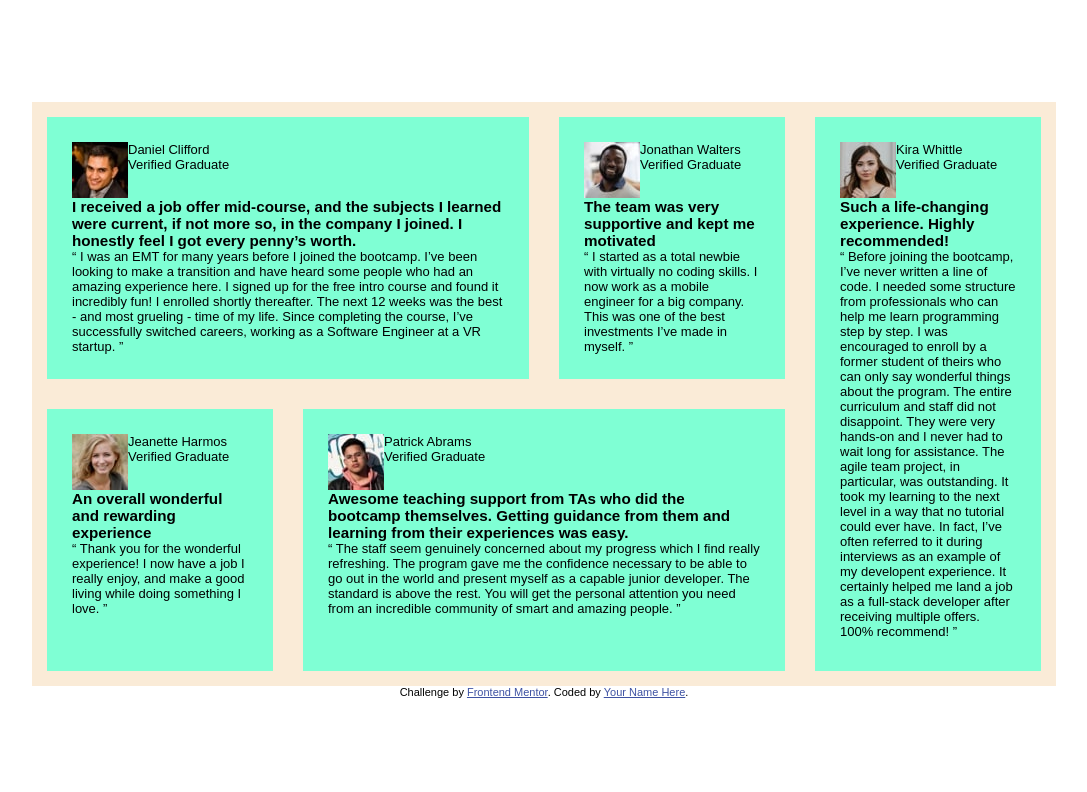
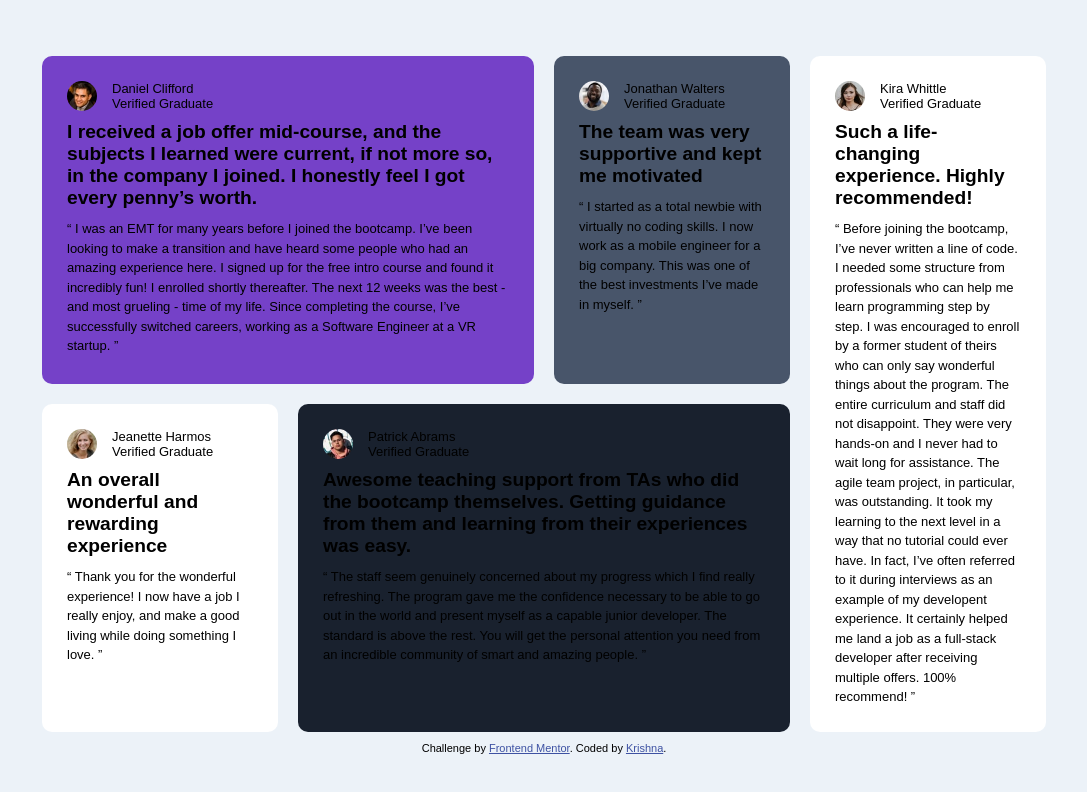
Before and after one commit to krishna-nayak/testimonials-grid-section-main, a plain HTML site: page index.html in a window 1280 px wide. Shown: the whole page, without its empty margins (96-1183 px from the left). Drawn offline with Linux system fonts and the light colour scheme.

Commit message:
color-fill

```diff
--- a/index.html
+++ b/index.html
@@ -25,17 +25,17 @@
             <div class="grid-container">
                 <div class="box1 design">
                     <div class="user">
-                        <img src="images/image-daniel.jpg" alt="Daniel-img" />
+                        <img src="images/image-daniel.jpg" alt="Daniel-img" class="image" />
                         <div class="name">
                             <p>Daniel Clifford</p>
                             <p>Verified Graduate</p>
                         </div>
                     </div>
-                    <h3>
+                    <h3 class="headline">
                         I received a job offer mid-course, and the subjects I learned were current, if not more so, in the company I joined. I
                         honestly feel I got every penny’s worth.
                     </h3>
-                    <p>
+                    <p class="text">
                         “ I was an EMT for many years before I joined the bootcamp. I’ve been looking to make a transition and have heard some people
                         who had an amazing experience here. I signed up for the free intro course and found it incredibly fun! I enrolled shortly
                         thereafter. The next 12 weeks was the best - and most grueling - time of my life. Since completing the course, I’ve
@@ -44,29 +44,29 @@
                 </div>
                 <div class="box2 design">
                     <div class="user">
-                        <img src="images/image-jonathan.jpg" alt="Daniel-img" />
+                        <img src="images/image-jonathan.jpg" alt="Daniel-img" class="image" />
                         <div class="name">
                             <p>Jonathan Walters</p>
                             <p>Verified Graduate</p>
                         </div>
                     </div>
-                    <h3>The team was very supportive and kept me motivated</h3>
-                    <p>
+                    <h3 class="headline">The team was very supportive and kept me motivated</h3>
+                    <p class="text">
                         “ I started as a total newbie with virtually no coding skills. I now work as a mobile engineer for a big company. This was one
                         of the best investments I’ve made in myself. ”
                     </p>
                 </div>
                 <div class="box3 design">
                     <div class="user">
-                        <img src="images/image-jeanette.jpg" alt="Daniel-img" />
+                        <img src="images/image-jeanette.jpg" alt="Daniel-img" class="image" />
                         <div class="name">
                             <p>Jeanette Harmos</p>
                             <p>Verified Graduate</p>
                         </div>
                     </div>
 
-                    <h3>An overall wonderful and rewarding experience</h3>
-                    <p>
+                    <h3 class="headline">An overall wonderful and rewarding experience</h3>
+                    <p class="text">
                         “ Thank you for the wonderful experience! I now have a job I really enjoy, and make a good living while doing something I
                         love. ”
                     </p>
@@ -74,17 +74,17 @@
 
                 <div class="box4 design">
                     <div class="user">
-                        <img src="images/image-patrick.jpg" alt="Daniel-img" />
+                        <img src="images/image-patrick.jpg" alt="Daniel-img" class="image" />
                         <div class="name">
                             <p>Patrick Abrams</p>
                             <p>Verified Graduate</p>
                         </div>
                     </div>
-                    <h3>
+                    <h3 class="headline">
                         Awesome teaching support from TAs who did the bootcamp themselves. Getting guidance from them and learning from their
                         experiences was easy.
                     </h3>
-                    <p>
+                    <p class="text">
                         “ The staff seem genuinely concerned about my progress which I find really refreshing. The program gave me the confidence
                         necessary to be able to go out in the world and present myself as a capable junior developer. The standard is above the rest.
                         You will get the personal attention you need from an incredible community of smart and amazing people. ”
@@ -92,14 +92,14 @@
                 </div>
                 <div class="box5 design">
                     <div class="user">
-                        <img src="images/image-kira.jpg" alt="Daniel-img" />
+                        <img src="images/image-kira.jpg" alt="Daniel-img" class="image" />
                         <div class="name">
                             <p>Kira Whittle</p>
                             <p>Verified Graduate</p>
                         </div>
                     </div>
-                    <h3>Such a life-changing experience. Highly recommended!</h3>
-                    <p>
+                    <h3 class="headline">Such a life-changing experience. Highly recommended!</h3>
+                    <p class="text">
                         “ Before joining the bootcamp, I’ve never written a line of code. I needed some structure from professionals who can help me
                         learn programming step by step. I was encouraged to enroll by a former student of theirs who can only say wonderful things
                         about the program. The entire curriculum and staff did not disappoint. They were very hands-on and I never had to wait long
@@ -112,7 +112,7 @@
         </div>
         <div class="attribution">
             Challenge by
-            <a href="https://www.frontendmentor.io?ref=challenge" target="_blank">Frontend Mentor</a>. Coded by <a href="#">Your Name Here</a>.
+            <a href="https://www.frontendmentor.io?ref=challenge" target="_blank">Frontend Mentor</a>. Coded by <a href="#">Krishna</a>.
         </div>
     </body>
 </html>
--- a/style.css
+++ b/style.css
@@ -13,11 +13,11 @@ body {
     flex-direction: column;
     justify-content: center;
     align-items: center;
+    background-color: hsl(210, 46%, 95%);
 }
 .container {
-    background-color: antiquewhite;
     width: 80%;
-    min-height: 70vh;
+    padding: 10px;
 }
 
 .grid-container {
@@ -25,32 +25,53 @@ body {
     display: grid;
     grid-template-columns: repeat(12, 1fr);
     grid-template-rows: repeat(2, 1fr);
-    /* grid-column-gap: 20px; */
+    grid-gap: 20px;
+}
+
+.image {
+    border-radius: 100%;
+    width: 30px;
+    height: 30px;
 }
 
 .box1 {
     grid-column: span 6;
-    background-color: aqua;
+    background-color: hsl(263, 55%, 52%);
 }
 .box2 {
     grid-column: span 3;
+    background-color: hsl(217, 19%, 35%);
 }
 .box3 {
     grid-column: span 3;
-    /* grid-row: span 2; */
+    background-color: hsl(0, 0%, 100%);
 }
 .box4 {
     grid-column: span 6;
+    background-color: hsl(219, 29%, 14%);
 }
 .box5 {
     grid-column: 10 / span 3;
     grid-row: 1 / span 2;
+    background-color: hsl(0, 0%, 100%);
 }
+
 .user {
     display: flex;
 }
+.user .name {
+    padding-left: 15px;
+}
+
 .design {
-    margin: 15px;
+    height: auto;
     padding: 25px;
-    background-color: aquamarine;
+    border-radius: 10px;
 }
+.design .headline {
+    font-size: 1.2rem;
+    margin: 10px 0;
+}
+.design .text {
+    line-height: 1.5;
+}
```
